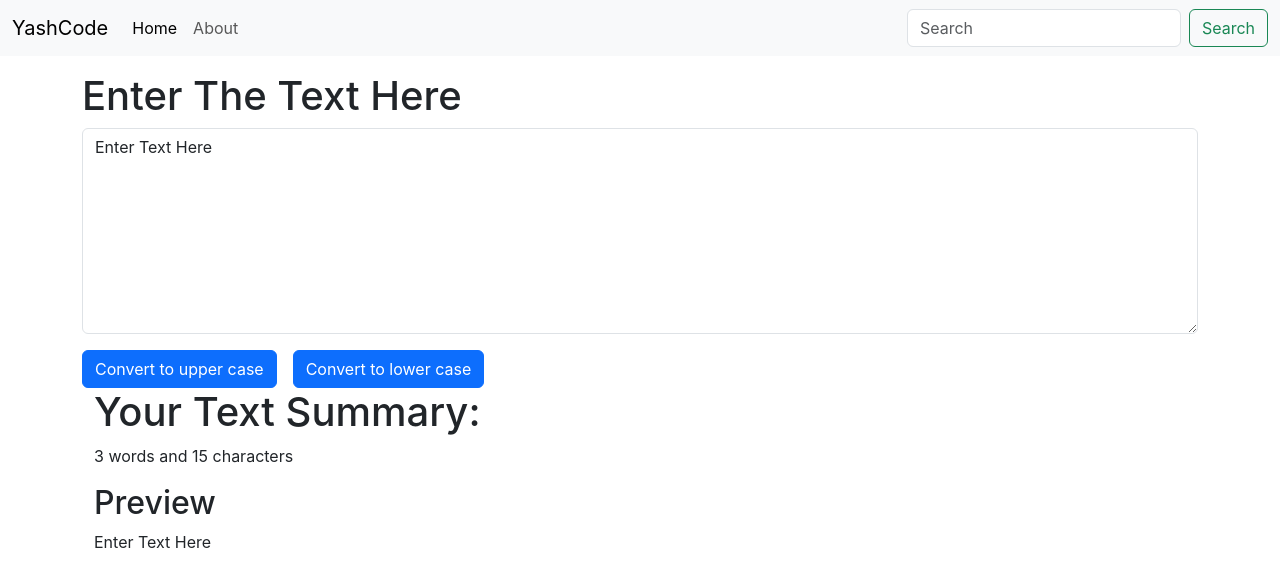
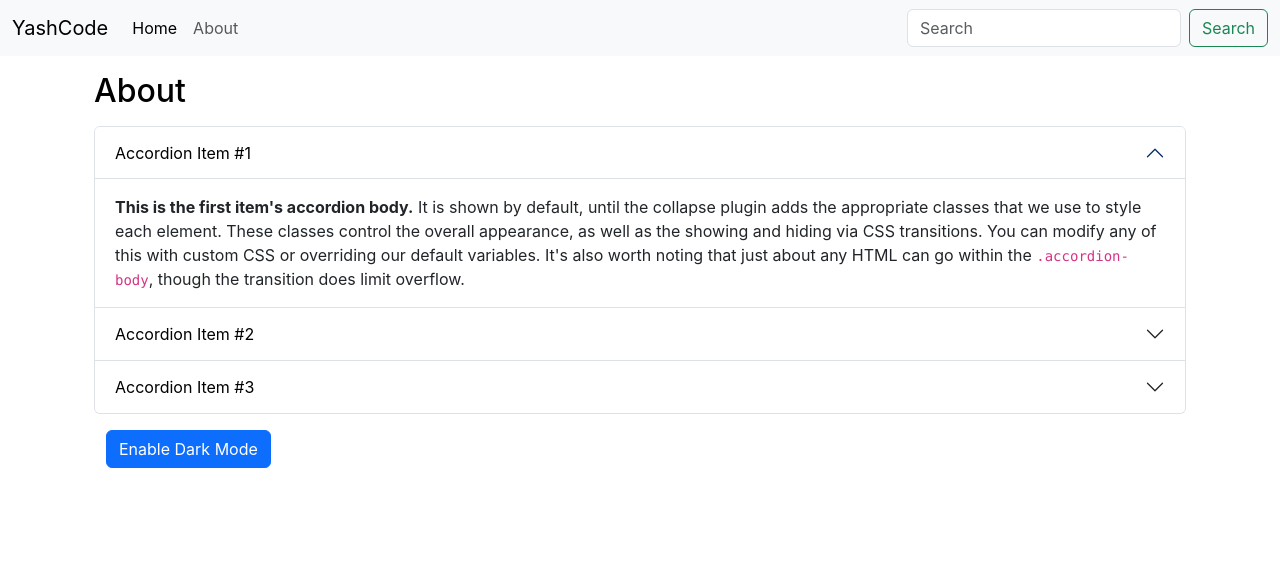
Before and after one commit to yashcode17/ReactLearning, a React (Create React App) app: page / in a window 1280 px wide. Shown: the top 586 px of the page. Built offline with nearby package versions, Linux system fonts and the light colour scheme.

Commit message:
Adding Dark Mode in Componenets(About)

```diff
--- a/src/App.js
+++ b/src/App.js
@@ -2,13 +2,15 @@
 import './App.css';
 import Navbar from './Components/Navbar';
 import TextForm from './Components/TextForm';
+import About from './Components/About';
 
 function App() {
   return (
     <>
       <Navbar title="YashCode" aboutText="About"/>
       <div className="container my-3">
-        <TextForm heading="Enter The Text Here"/>
+        {/* <TextForm heading="Enter The Text Here"/> */}
+        <About/>
       </div>
 
     </>
--- /dev/null
+++ b/src/Components/About.js
@@ -0,0 +1,75 @@
+import React, { useState } from 'react'
+
+export default function About() {
+
+    const [myStyle, setMyStyle] = useState({
+        color: 'black',
+        backgroundColor: 'white'
+    })
+
+    const [btnText, setBtnText] = useState('Enable Dark Mode')
+
+    const toggleStyle = ()=>{
+        if(myStyle.color === 'black'){
+            setMyStyle({
+                color: 'white',
+                backgroundColor: 'black'
+            })
+            setBtnText('Enable Light Mode')
+        }else{
+            setMyStyle({
+                color: 'black',
+                backgroundColor: 'white'
+            })
+            setBtnText('Enable Dark Mode')
+        }
+    }
+
+  return (
+    <div className='container' style={myStyle}>
+        <h2 className='my-3'>About</h2>
+      <div className="accordion" id="accordionExample">
+        <div className="accordion-item">
+            <h2 className="accordion-header">
+            <button className="accordion-button" type="button" style={myStyle} data-bs-toggle="collapse" data-bs-target="#collapseOne" aria-expanded="true" aria-controls="collapseOne">
+                Accordion Item #1
+            </button>
+            </h2>
+            <div id="collapseOne" className="accordion-collapse collapse show" data-bs-parent="#accordionExample">
+            <div className="accordion-body">
+                <strong>This is the first item's accordion body.</strong> It is shown by default, until the collapse plugin adds the appropriate classes that we use to style each element. These classes control the overall appearance, as well as the showing and hiding via CSS transitions. You can modify any of this with custom CSS or overriding our default variables. It's also worth noting that just about any HTML can go within the <code>.accordion-body</code>, though the transition does limit overflow.
+            </div>
+            </div>
+        </div>
+        <div className="accordion-item">
+            <h2 className="accordion-header">
+            <button className="accordion-button collapsed" style={myStyle} type="button" data-bs-toggle="collapse" data-bs-target="#collapseTwo" aria-expanded="false" aria-controls="collapseTwo">
+                Accordion Item #2
+            </button>
+            </h2>
+            <div id="collapseTwo" className="accordion-collapse collapse" data-bs-parent="#accordionExample">
+            <div className="accordion-body">
+                <strong>This is the second item's accordion body.</strong> It is hidden by default, until the collapse plugin adds the appropriate classes that we use to style each element. These classes control the overall appearance, as well as the showing and hiding via CSS transitions. You can modify any of this with custom CSS or overriding our default variables. It's also worth noting that just about any HTML can go within the <code>.accordion-body</code>, though the transition does limit overflow.
+            </div>
+            </div>
+        </div>
+        <div className="accordion-item">
+            <h2 className="accordion-header">
+            <button className="accordion-button collapsed" style={myStyle} type="button" data-bs-toggle="collapse" data-bs-target="#collapseThree" aria-expanded="false" aria-controls="collapseThree">
+                Accordion Item #3
+            </button>
+            </h2>
+            <div id="collapseThree" className="accordion-collapse collapse" data-bs-parent="#accordionExample">
+            <div className="accordion-body">
+                <strong>This is the third item's accordion body.</strong> It is hidden by default, until the collapse plugin adds the appropriate classes that we use to style each element. These classes control the overall appearance, as well as the showing and hiding via CSS transitions. You can modify any of this with custom CSS or overriding our default variables. It's also worth noting that just about any HTML can go within the <code>.accordion-body</code>, though the transition does limit overflow.
+            </div>
+            </div>
+        </div>
+    </div>
+    <div className="container">
+        <button type="button" onClick={toggleStyle} className="btn btn-primary my-3">{btnText}</button>
+    </div>
+
+    </div>
+  )
+}
--- a/src/Components/TextForm.js
+++ b/src/Components/TextForm.js
@@ -14,6 +14,11 @@
         let newText = text.toLowerCase();
         setText(newText);
     }
+    const handleClearClick = ()=>{
+        // console.log("Uppercase was clicked");
+        let newText = "";
+        setText(newText);
+    }
     const handleOnChange = (event)=>{
         // console.log("On Change");
         setText(event.target.value);
@@ -26,8 +31,9 @@
             <div className="mb-3">
                 <textarea className="form-control" value={text} id="myBox" rows="8" onChange={handleOnChange}/>
             </div>
-            <button className="btn btn-primary" onClick={handleUpClick}>Convert to upper case</button>
+            <button className="btn btn-primary" onClick={handleUpClick}>CONVERT TO UPPER CASE</button>
             <button className="btn btn-primary mx-3" onClick={handleLoClick}>Convert to lower case</button>
+            <button className="btn btn-primary" onClick={handleClearClick}>Clear Text</button>
         </div>
         <div className="container">
             <h1>Your Text Summary:</h1>
```
